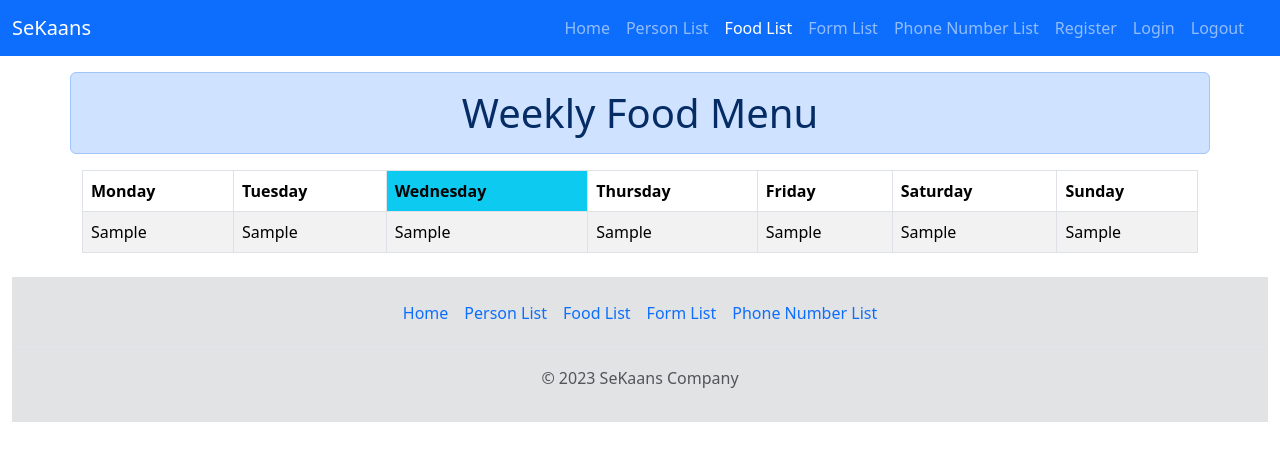
After one commit to kaankaltakkiran/SeKaans, a PHP site: page /foodList.php in a window 1280 px wide. The commit adds this page. Shown: the top 461 px of the page. Run offline with PHP 8.4, Linux system fonts and the light colour scheme; tables that the repository leaves empty or names only in its code hold one stand-in row (values such as "Sample post").

Commit message:
Added food list

```diff
--- a/addPerson.php
+++ b/addPerson.php
@@ -1,6 +1,9 @@
 <?php
+$activeTitle="Person List";
+$activePage='personList';
 require 'ustHtml.php';
 ?>
+
 <div class='row text-center offset-3 col-6 mt-3'>
   <h1 class='alert alert-primary'>New Person Form</h1>
 </div>
--- a/altHtml.php
+++ b/altHtml.php
@@ -4,7 +4,7 @@
           <ul class="nav justify-content-center border-bottom pb-3 mb-3">
             <li class="nav-item"><a href="index.php" class="nav-link px-2 ">Home</a></li>
             <li class="nav-item"><a href="personList.php" class="nav-link px-2">Person List</a></li>
-            <li class="nav-item"><a href="#" class="nav-link px-2">Food List</a></li>
+            <li class="nav-item"><a href="foodList.php" class="nav-link px-2">Food List</a></li>
             <li class="nav-item"><a href="#" class="nav-link px-2">Form List</a></li>
             <li class="nav-item"><a href="#" class="nav-link px-2">Phone Number List</a></li>
           </ul>
--- a/deletePerson.php
+++ b/deletePerson.php
@@ -1,4 +1,6 @@
 <?php
+$activeTitle="Person List";
+$activePage='personList';
 require 'ustHtml.php';
 
 //Sesion konusu gelince kendi idsini silememeli.
--- /dev/null
+++ b/foodList.php
@@ -0,0 +1,51 @@
+<?php
+$activeTitle="Food List";
+$activePage='foodList';
+require 'ustHtml.php';
+
+require_once 'db.php';
+
+$SORGU = $DB->prepare("SELECT * FROM foodlist WHERE id = 1");
+$SORGU->execute();
+$MENU = $SORGU->fetchAll(PDO::FETCH_ASSOC);
+// var_dump($MENU);
+
+$GUN = date("N"); // 1-7 arası değer alır. Pazartesi için 1 vb.
+
+?>
+<div class="container">
+<div class='row text-center'>
+  <h1 class='alert alert-primary mt-3'>Weekly Food Menu</h1>
+</div>
+
+<table class="table table-bordered table-striped">
+  <thead>
+    <tr>
+      <!-- gün değeri hangi güne eşitse o günün arkaplan rengini mavi yaptım -->
+      <th <?php if ($GUN == 1) echo " class='bg-info' "; ?>>Monday</th>
+      <th <?php if ($GUN == 2) echo " class='bg-info' "; ?>>Tuesday</th>
+      <th <?php if ($GUN == 3) echo " class='bg-info' "; ?>>Wednesday</th>
+      <th <?php if ($GUN == 4) echo " class='bg-info ' "; ?>>Thursday</th>
+      <th <?php if ($GUN == 5) echo " class='bg-info' "; ?>>Friday</th>
+      <th <?php if ($GUN == 6) echo " class='bg-info' "; ?>>Saturday </th>
+      <th <?php if ($GUN == 7) echo " class='bg-info' "; ?>>Sunday</th>
+    </tr>
+  </thead>
+  <tbody>
+    <tr>
+<!--     nl2br fonksiyonu ile veritabanında alt alta yazılan değerlerin alt alta görünmesini sağladım. -->
+      <td><?php echo nl2br($MENU[0]['day1']); ?></td>
+      <td><?php echo nl2br($MENU[0]['day2']); ?></td>
+      <td><?php echo nl2br($MENU[0]['day3']); ?></td>
+      <td><?php echo nl2br($MENU[0]['day4']); ?></td>
+      <td><?php echo nl2br($MENU[0]['day5']); ?></td>
+      <td><?php echo nl2br($MENU[0]['day6']); ?></td>
+      <td><?php echo nl2br($MENU[0]['day7']); ?></td>
+      </td>
+    </tr>
+  </tbody>
+</table>
+</div>
+<?php
+require 'altHtml.php';
+?>
--- a/ustHtml.php
+++ b/ustHtml.php
@@ -27,7 +27,7 @@
               </li>
               <a class="nav-link  <?= ($activePage == 'personList') ? 'active':''; ?>" href="personList.php">Person List</a>
               <li class="nav-item">
-                <a class="nav-link" href="#">Food List</a>
+                <a class="nav-link  <?= ($activePage == 'foodList') ? 'active':''; ?>" href="foodList.php">Food List</a>
               </li>
               <li class="nav-item">
                 <a class="nav-link" href="#">Form List</a>
```
